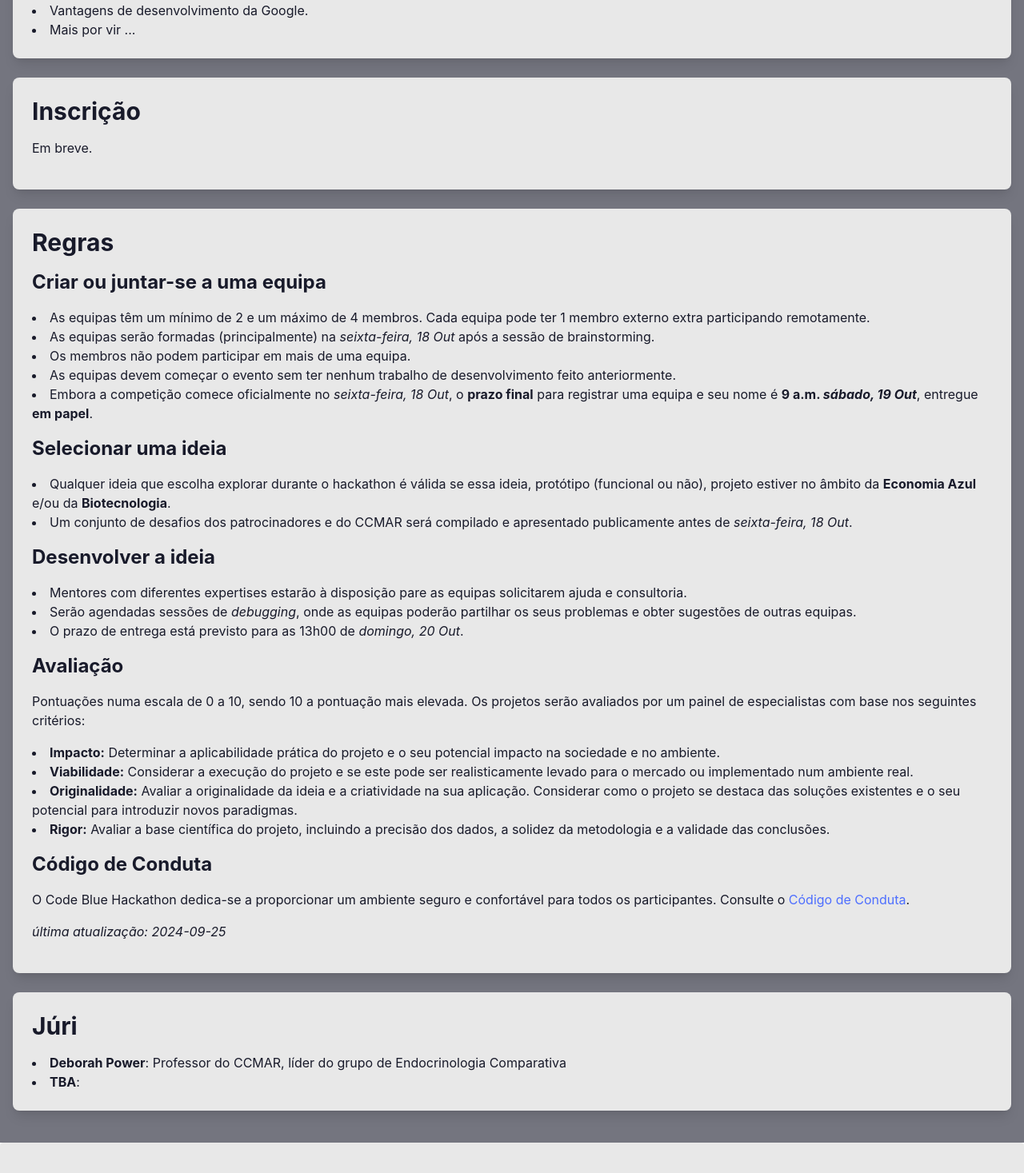
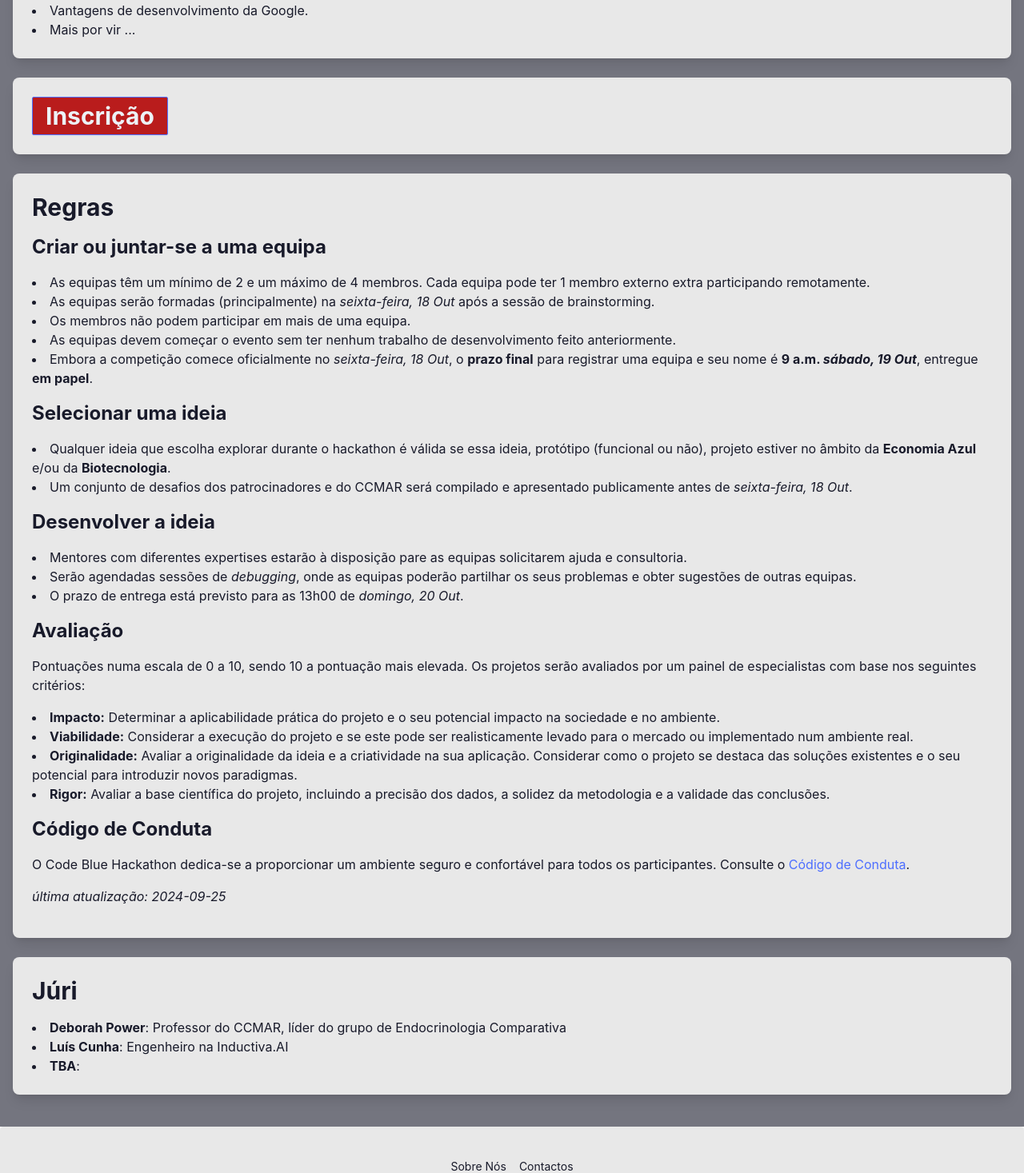
Before and after one commit to Unisergius/bluehack-vuejsproto, a Vue app: page /eventInfo in a window 1280 px wide. Shown: the part 2029-3496 px from the top of the page at 80% size. Built offline with nearby package versions, Linux system fonts and the light colour scheme.

Commit message:
program update

```diff
--- a/src/i18n/en.json
+++ b/src/i18n/en.json
@@ -356,7 +356,8 @@
       "title3": "Jury",
       "jurylist": [
         "<b>Deborah Power</b>: Professor at CCMAR, leader of Comparative Endocrinology group",
-        "<b>TBA</b>:"
+        "<b>Luís Cunha</b>: Engineer at Inductiva.AI",
+        "<b>TBA</b>"
       ]
 
     }
--- a/src/i18n/pt.json
+++ b/src/i18n/pt.json
@@ -357,6 +357,7 @@
       "title3": "Júri",
       "jurylist": [
         "<b>Deborah Power</b>: Professor do CCMAR, líder do grupo de Endocrinologia Comparativa",
+        "<b>Luís Cunha</b>: Engenheiro na Inductiva.AI",
         "<b>TBA</b>:"
       ]
     }
--- a/src/pages/Event.vue
+++ b/src/pages/Event.vue
@@ -64,10 +64,8 @@
 
                 <!-- Registration Section -->
                 <section class="bg-base-200 p-6 rounded-lg shadow-lg mb-6">
-                    <h2 class="text-3xl font-bold mb-4">{{ $t('event-info.register') }}</h2>
-                    <p class="mb-4">
-                        {{ $t('event-info.register_link') }}
-                    </p>
+                    <RegisterButton class="w-full sm:w-auto text-3xl font-bold"/>
+
                 </section>
 
                 <!-- rules section -->
@@ -143,10 +141,13 @@ import nightIcon from '@/assets/icons/night.png';
 import compEndIcon from '@/assets/icons/compend.png';
 import partyIcon from '@/assets/icons/party.png';
 
+import RegisterButton from '@/components/buttons/RegisterButton.vue';
+
 export default {
     name: 'EventInfoPage',
     components: {
-        DayCard
+        DayCard,
+        RegisterButton,
     },
     data() {
         return {
```
